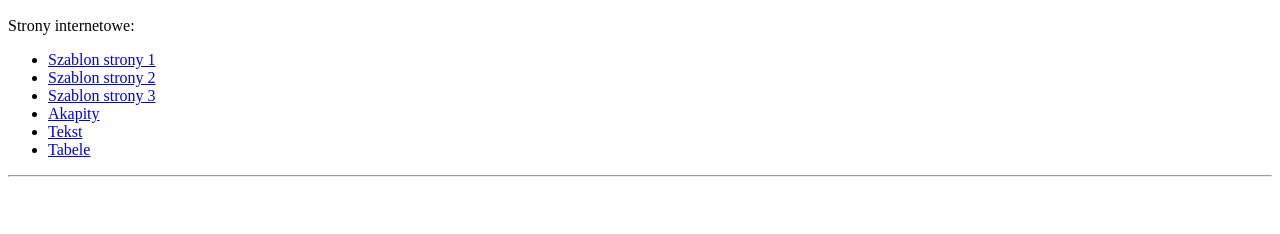
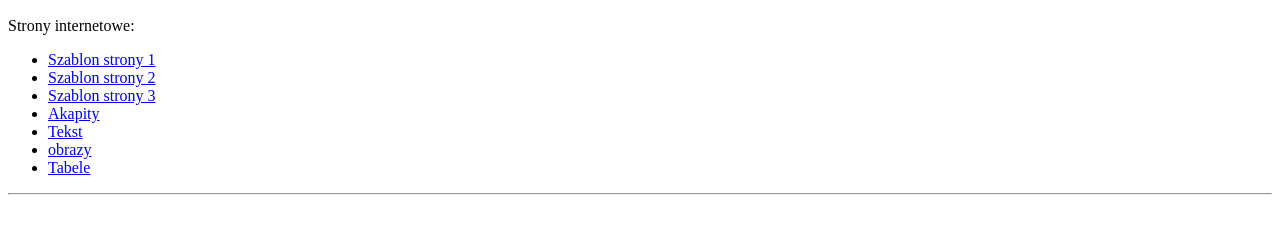
Before and after one commit to BialyOrzel/BialyOrzel.github.io, a plain HTML site: page index.html in a window 1280 px wide. Shown: the part 110-344 px from the top of the page. Drawn offline with Linux system fonts and the light colour scheme.

Commit message:
Update index.html

```diff
--- a/index.html
+++ b/index.html
@@ -15,6 +15,7 @@
      <li><a href="Szablony/szablon 3.html"> Szablon strony 3 </a></li>
      <li><a href="Akapity.html"> Akapity </a></li>
      <li><a href="tekst.html"> Tekst </a></li>
+      <li><a href="obrazy/obrazy.html"> obrazy </a></li>
      <li><a href="tabele.html"> Tabele </a></li>
     </ul>
    <hr/>
```
